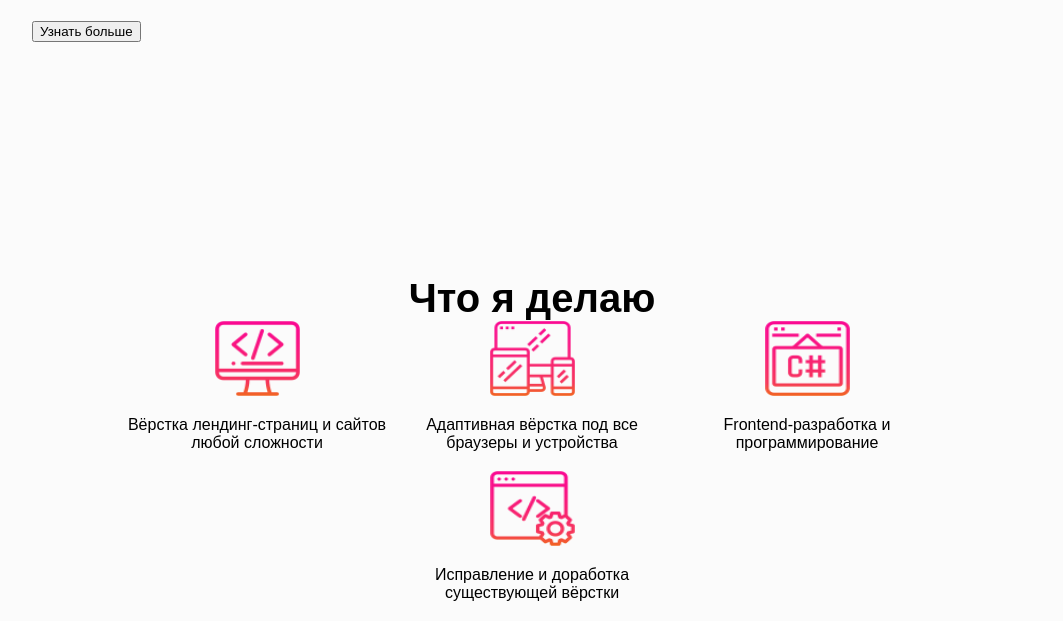
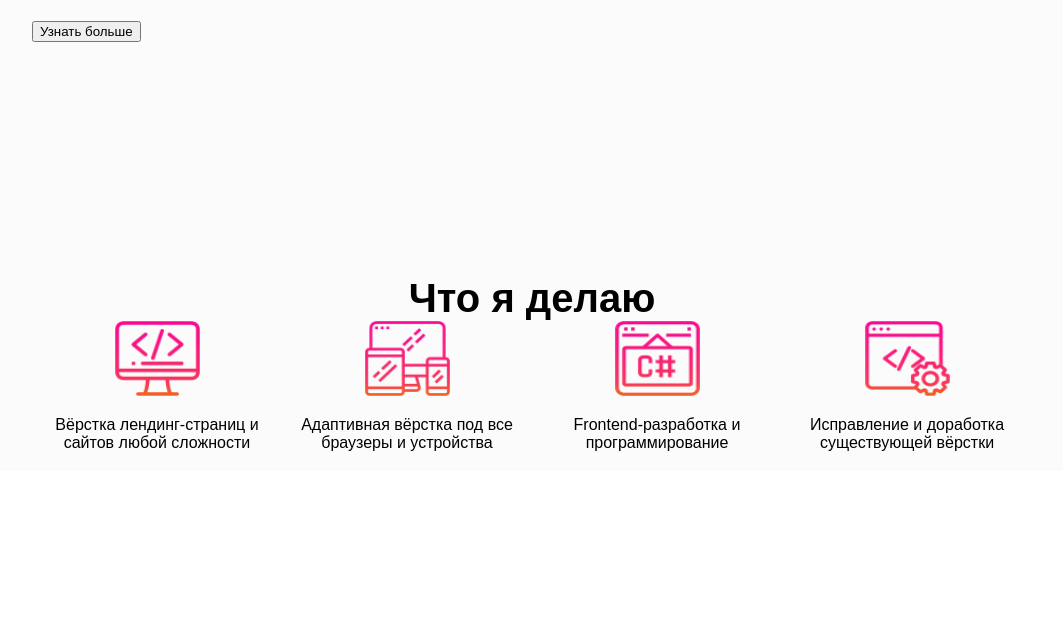
Before and after one commit to KashlakovNikita/Kashlakovnikita.github.io, a plain HTML site: page index.html in a window 1280 px wide. Shown: the part 442-1071 px from the top of the page, without its empty margins (108-1171 px from the left). After the commit the page ends 921 px from the top, so only its background shows below. Drawn offline with Linux system fonts and the light colour scheme.

Commit message:
Add files via upload

```diff
--- a/index.html
+++ b/index.html
@@ -89,7 +89,7 @@
 		display: inline-block;
 		text-align: center;
 		height: 150px;
-		width: 275px;
+		width: 250px;
 	}
 
 	.Serviceicon {
```
